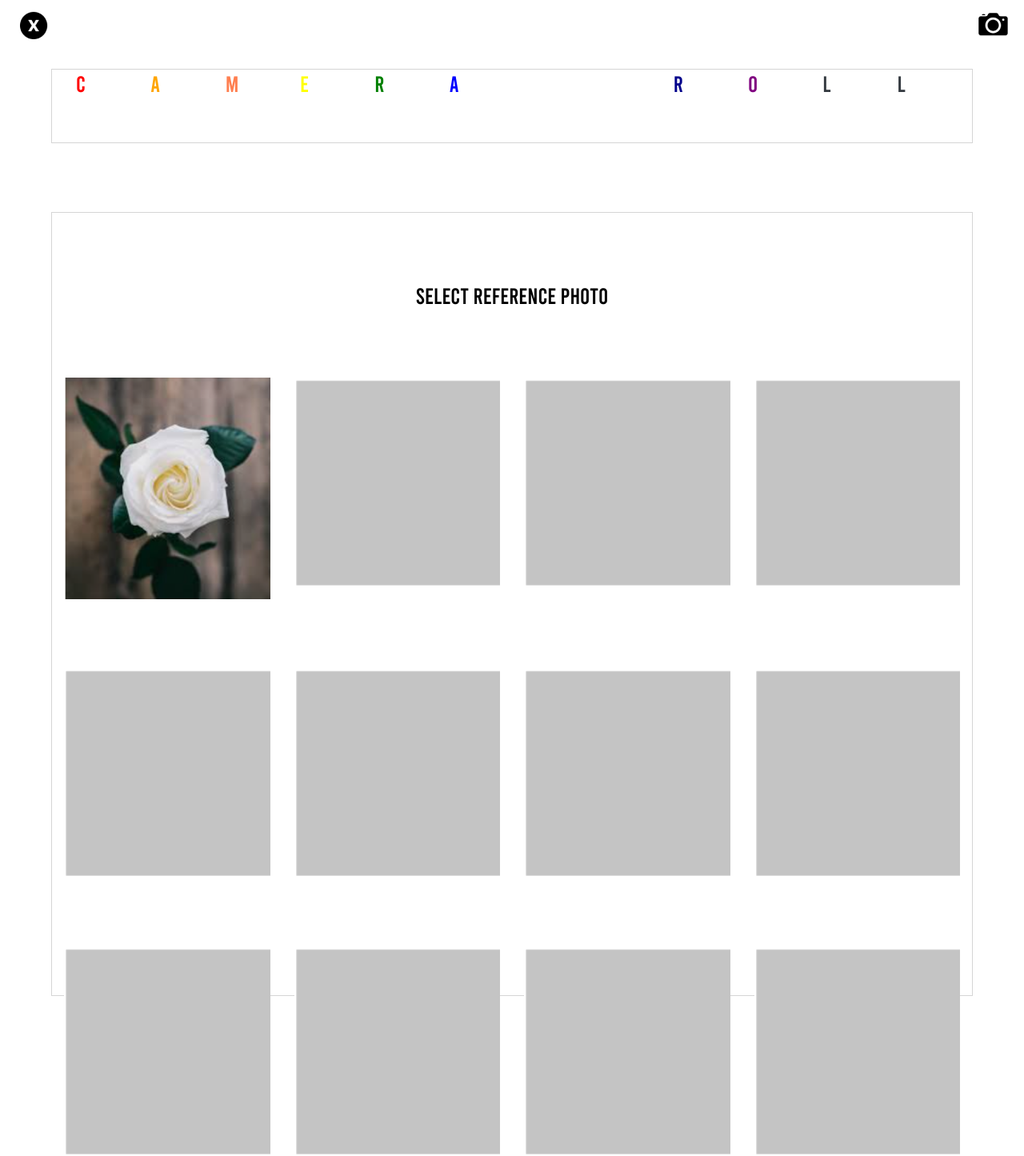
After one commit to cs160-summer-2021/p3-starter-code-awpierce, a Django app: page /coloring/reference/ in a window 1280 px wide. The commit adds this page. Shown: the whole page at 80% size. Run offline with Django 3.2, Linux system fonts and the light colour scheme; some libraries are stand-ins or nearby versions.

Commit message:
home page with account, settings and reference pages

```diff
--- a/coloring/static/coloring/css/style.css
+++ b/coloring/static/coloring/css/style.css
@@ -74,3 +74,64 @@ h1 {
     top: 0;
     left: 0;
 }
+
+#background2 {
+    position: absolute;
+    width: 100%;
+    height: 100%;
+    left: 0px;
+    top: 0px;
+
+    background: white;
+}
+
+#account {
+    font-family: Rubik;
+    font-style: normal;
+    font-weight: 300;
+    font-size: 24px;
+    line-height: 28px;
+    display: flex;
+    align-items: center;
+    text-align: center;
+    letter-spacing: 0.44em;
+
+    color: #000000;
+}
+
+#acc-rectangle1 {
+    margin: auto;
+    width: 90%;
+    height: 93px;
+    left: 41px;
+    top: 66px;
+
+    background: #FFFFFF;
+    border: 1.64103px solid #D5D5D5;
+    box-sizing: border-box;
+}
+
+#acc-rectangle2 {
+    margin: auto;
+    width: 90%;
+    height: 980px;
+    left: 41px;
+    top: 200.4px;
+
+    background: #FFFFFF;
+    border: 1.64103px solid #D5D5D5;
+    box-sizing: border-box;
+}
+
+#acc-inner1 {
+    margin: auto;
+    width: 80%;
+    height: 60px;
+    left: 36px;
+    top: 274px;
+
+    background: #D5D5D5;
+    border: 4px solid #D5D5D5;
+    box-sizing: border-box;
+    border-radius: 28px;
+}
--- a/coloring/templates/coloring/new_interaction.html
+++ b/coloring/templates/coloring/new_interaction.html
@@ -33,6 +33,7 @@
 		    padding-right: 0;
 		    margin-left: auto;
 		    margin-right: auto;
+			margin-top: 25%;
 		    display: block;
 		}
 	</style>
--- /dev/null
+++ b/coloring/templates/coloring/reference.html
@@ -0,0 +1,81 @@
+{% load static %}
+
+<!DOCTYPE html>
+<html>
+<head>
+	<meta http-equiv="Content-Type" content="text/html; charset=utf-8">
+  	<title>P3 Coloring</title>
+
+	<link rel="stylesheet" type="text/css" href="{% static 'coloring/vendors/bootstrap/css/bootstrap.css' %}" />
+	<link rel="stylesheet" type="text/css" href="{% static 'coloring/css/style.css' %}" />
+	<link rel="stylesheet" href="https://cdnjs.cloudflare.com/ajax/libs/font-awesome/4.7.0/css/font-awesome.min.css">
+	<link rel="stylesheet" href="https://use.fontawesome.com/releases/v5.8.1/css/all.css" integrity="sha384-50oBUHEmvpQ+1lW4y57PTFmhCaXp0ML5d60M1M7uH2+nqUivzIebhndOJK28anvf" crossorigin="anonymous">
+	<script type="text/javascript" src="{% static 'coloring/vendors/jquery/jquery-3.3.1.min.js' %}"></script>
+	<script type="text/javascript" src="{% static 'coloring/vendors/paper/paper-full.min.js' %}"></script>
+
+</head>
+<body id="background2">
+    <div class="container-fluid" style="width: 200px;">
+
+		<a href="#">
+			<img src="/static/coloring/images/cross-icon.png" class="btn default fa fa-cog" style="color:white" id="left-panel-link" role="button" aria-pressed="true">
+		</a>
+        <a href="#">
+			<img src="/static/coloring/images/camera-icon.png" class="btn default fa fa-cog" style="color:white" id="right-panel-link" role="button" aria-pressed="true">
+		</a>
+    </div>
+	<p></p>
+	<div class="container-fluid" id="acc-rectangle1">
+        <div class="row" style = "height:100%; margin:auto">
+            <h1 class="col col-md-1" style="color:red">C</h1>
+			<h1 class="col col-md-1" style="color:orange">A</h1>
+			<h1 class="col col-md-1" style="color:coral">M</h1>
+			<h1 class="col col-md-1" style="color:yellow">E</h1>
+			<h1 class="col col-md-1" style="color:green">R</h1>
+			<h1 class="col col-md-1" style="color:blue">A</h1>
+            <div class="col col-md-2">&nbsp;</div>
+			<h1 class="col col-md-1" style="color:darkblue">R</h1>
+			<h1 class="col col-md-1" style="color:purple">O</h1>
+			<h1 class="col col-md-1 text-dark">L</h1>
+			<h1 class="col col-md-1 text-dark">L</h1>
+        </div>
+    </div>
+
+    <p></p>
+	<div class="container-fluid" id="acc-rectangle2">
+        <P></P>
+        <div class="row">
+        <h1 class="col-md-12" style="color:black; margin:auto" align="center">SELECT REFERENCE PHOTO</h1>
+        </div>
+        <P></P>
+        <div class="row">
+        <img src="/static/coloring/images/white-rose.png" class="col-3 mr-auto" style="height:90%;" id="white-rose">
+        <img src="/static/coloring/images/greybox.png" class="col-3 mr-auto" style="height:90%;">
+        <img src="/static/coloring/images/greybox.png" class="col-3 mr-auto" style="height:90%;">
+        <img src="/static/coloring/images/greybox.png" class="col-3 mr-auto" style="height:90%;">
+        </div>
+        <p></p>
+        <div class="row">
+        <img src="/static/coloring/images/greybox.png" class="col-3 mr-auto" style="height:90%;">
+        <img src="/static/coloring/images/greybox.png" class="col-3 mr-auto" style="height:90%;">
+        <img src="/static/coloring/images/greybox.png" class="col-3 mr-auto" style="height:90%;">
+        <img src="/static/coloring/images/greybox.png" class="col-3 mr-auto" style="height:90%;">
+        </div>
+        <p></p>
+        <div class="row">
+        <img src="/static/coloring/images/greybox.png" class="col-3 mr-auto" style="height:90%;">
+        <img src="/static/coloring/images/greybox.png" class="col-3 mr-auto" style="height:90%;">
+        <img src="/static/coloring/images/greybox.png" class="col-3 mr-auto" style="height:90%;">
+        <img src="/static/coloring/images/greybox.png" class="col-3 mr-auto" style="height:90%;">
+        </div>
+
+    </div>
+    <script type="text/javascript">
+		$(document).ready(function() {
+			$('#left-panel-link').click(function(){
+				location.href = "../demo";
+			});
+        });
+    </script>
+</body>
+</html>
--- a/coloring/urls.py
+++ b/coloring/urls.py
@@ -3,5 +3,8 @@ from . import views
 
 urlpatterns = [
     path('demo', views.index, name='demo'),
-    path('new_interaction', views.index, name='new_interaction')
+    path('new_interaction/', views.new_interaction, name='new_interaction'),
+    path('account/', views.account, name='account'),
+    path('setting/', views.setting, name='setting'),
+    path('reference/', views.reference, name='reference')
 ]
--- a/coloring/views.py
+++ b/coloring/views.py
@@ -5,3 +5,12 @@ def index(request):
 
 def new_interaction(request):
     return render(request, 'coloring/new_interaction.html')
+
+def account(request):
+    return render(request, 'coloring/account.html')
+
+def setting(request):
+    return render(request, 'coloring/setting.html')
+
+def reference(request):
+    return render(request, 'coloring/reference.html')
```
Also changed, not shown: coloring/templates/coloring/account.html (added, +71 -0 lines), coloring/templates/coloring/index.html (+7 -4 lines), coloring/templates/coloring/setting.html (added, +75 -0 lines), coloring/static/coloring/images/acc-icon.png (added), coloring/static/coloring/images/camera-icon.png (added), coloring/static/coloring/images/cross-icon.png (added), coloring/static/coloring/images/greybox.png (added), coloring/static/coloring/images/white-rose.png (added), 4 other files.
